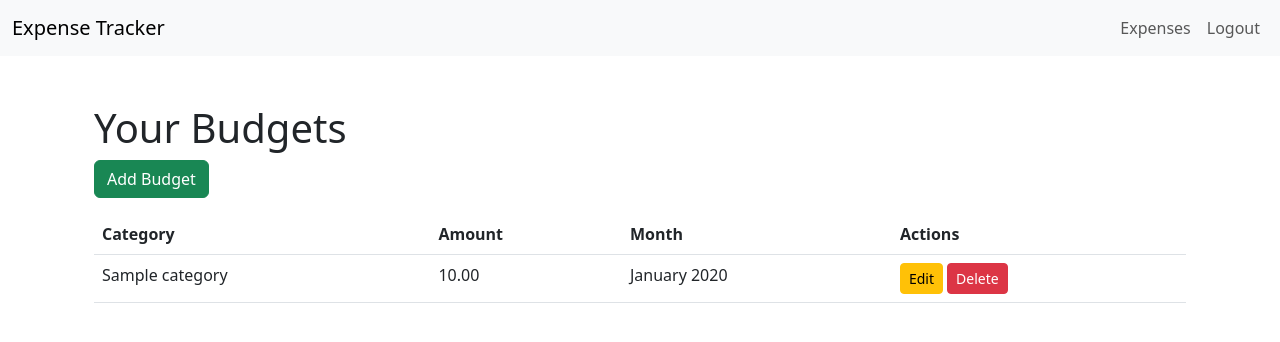
After one commit to kirill2ll/Django, a Django app: page /expenses/budget/ in a window 1280 px wide. The commit adds this page. Shown: the top 342 px of the page. Run offline with Django 5.2, Linux system fonts and the light colour scheme; a user stored in the database is signed in; tables that the repository leaves empty hold one stand-in row (values such as "Sample post").

Commit message:
[ET:expenses] Add budget model, views, templates, and forms

```diff
--- a/expense_tracker/expenses/models.py
+++ b/expense_tracker/expenses/models.py
@@ -24,7 +24,7 @@ class Budget(models.Model):
     amount = models.DecimalField(max_digits=10, decimal_places=2)
     # start_date = models.DateField()
     # end_date = models.DateField()
-    # month = models.DateField()
+    month = models.CharField(max_length=7)
 
     def __str__(self):
-        return f"{self.amount} from {self.start_date} to {self.end_date}"
+        return f"{self.amount} from {self.month}"
--- /dev/null
+++ b/expense_tracker/expenses/templates/expenses/budget_list.html
@@ -0,0 +1,31 @@
+{% extends 'core/base.html' %}
+
+{% block content %}
+<div class="container mt-5">
+    <h1>Your Budgets</h1>
+    <a href="{% url 'expenses:budget_add' %}" class="btn btn-success mb-3">Add Budget</a>
+    <table class="table">
+        <thead>
+            <tr>
+                <th>Category</th>
+                <th>Amount</th>
+                <th>Month</th>
+                <th>Actions</th>
+            </tr>
+        </thead>
+        <tbody>
+            {% for budget in budgets %}
+                <tr>
+                    <td>{{ budget.category.name }}</td>
+                    <td>{{ budget.amount }}</td>
+                    <td>{{ budget.month|date:"F Y" }}</td>
+                    <td>
+                        <a href="{% url 'expenses:budget_update' budget.pk %}" class="btn btn-sm btn-warning">Edit</a>
+                        <a href="{% url 'expenses:budget_delete' budget.pk %}" class="btn btn-sm btn-danger">Delete</a>
+                    </td>
+                </tr>
+            {% endfor %}
+        </tbody>
+    </table>
+</div>
+{% endblock %}
--- a/expense_tracker/expenses/templates/expenses/expense_list.html
+++ b/expense_tracker/expenses/templates/expenses/expense_list.html
@@ -4,7 +4,8 @@
 <div class="container mt-5">
     <h1>Your Expenses</h1>
     <a href="{% url 'expenses:expense_add' %}" class="btn btn-success mb-3">Add Expense</a>
-    <a href="{% url 'expenses:category_list' %}" class="btn btn-primary mb-3">View Categories</a>
+    <a href="{% url 'expenses:category_list' %}" class="btn btn-primary mb-3">Categories</a>
+    <a href="{% url 'expenses:budget_list' %}" class="btn btn-primary mb-3">Budgets</a>
     <table class="table">
         <thead>
             <tr>
--- a/expense_tracker/expenses/urls.py
+++ b/expense_tracker/expenses/urls.py
@@ -14,4 +14,9 @@ urlpatterns = [
     path('categories/add/', views.CategoryCreateView.as_view(), name='category_add'),
     path('categories/update/<int:pk>/', views.CategoryUpdateView.as_view(), name='category_update'),
     path('categories/delete/<int:pk>/', views.CategoryDeleteView.as_view(), name='category_delete'),
+
+    path('budget/', views.BudgetListView.as_view(), name='budget_list'),
+    path('budget/add/', views.BudgetCreateView.as_view(), name='budget_add'),
+    path('budget/update/<int:pk>/', views.BudgetUpdateView.as_view(), name='budget_update'),
+    path('budget/delete/<int:pk>/', views.BudgetDeleteView.as_view(), name='budget_delete'),
 ]
--- a/expense_tracker/expenses/views.py
+++ b/expense_tracker/expenses/views.py
@@ -1,8 +1,8 @@
 from django.shortcuts import render
 from django.contrib.auth.decorators import login_required
 from django.urls import reverse_lazy
-from .models import Expense, Category
-from .forms import ExpenseForm, CategoryForm
+from .models import Expense, Category, Budget
+from .forms import ExpenseForm, CategoryForm, BudgetForm
 from django.views.generic import ListView, DetailView
 from django.views.generic.edit import CreateView, UpdateView, DeleteView
 from django.contrib.auth.mixins import LoginRequiredMixin
@@ -112,3 +112,48 @@ class CategoryDeleteView(LoginRequiredMixin, DeleteView):
 
     def get_queryset(self):
         return Category.objects.filter(user=self.request.user)
+
+class BudgetCreateView(LoginRequiredMixin, CreateView):
+    model = Budget
+    form_class = BudgetForm
+    template_name = 'expenses/budget_form.html'
+    success_url = reverse_lazy('expenses:budget_list')
+
+    def form_valid(self, form):
+        form.instance.user = self.request.user
+        return super().form_valid(form)
+
+    def get_form_kwargs(self):
+        kwargs = super().get_form_kwargs()
+        kwargs.update({'user': self.request.user})
+        return kwargs
+
+class BudgetListView(LoginRequiredMixin, ListView):
+    model = Budget
+    template_name = 'expenses/budget_list.html'
+    context_object_name = 'budgets'
+
+    def get_queryset(self):
+        return Budget.objects.filter(user=self.request.user)
+
+class BudgetUpdateView(LoginRequiredMixin, UpdateView):
+    model = Budget
+    form_class = BudgetForm
+    template_name = 'expenses/budget_form.html'
+    success_url = reverse_lazy('expenses:budget_list')
+
+    def get_queryset(self):
+        return Budget.objects.filter(user=self.request.user)
+
+    def get_form_kwargs(self):
+        kwargs = super().get_form_kwargs()
+        kwargs.update({'user': self.request.user})
+        return kwargs
+
+class BudgetDeleteView(LoginRequiredMixin, DeleteView):
+    model = Budget
+    template_name = 'expenses/budget_confirm_delete.html'
+    success_url = reverse_lazy('expenses:budget_list')
+
+    def get_queryset(self):
+        return Budget.objects.filter(user=self.request.user)
```
Also changed, not shown: expense_tracker/expenses/forms.py (+18 -1 lines), expense_tracker/expenses/templates/expenses/budget_confirm_delete.html (added, +23 -0 lines), expense_tracker/expenses/templates/expenses/budget_form.html (added, +24 -0 lines), expense_tracker/expenses/migrations/0002_budget.py (added).
